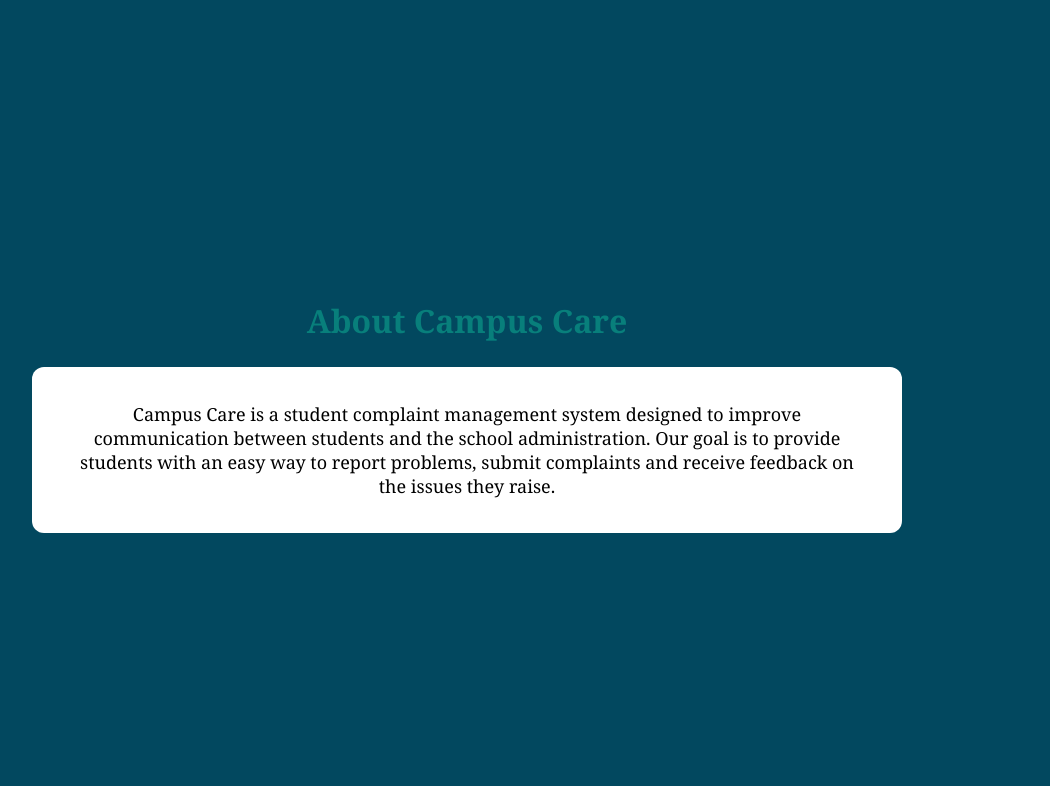
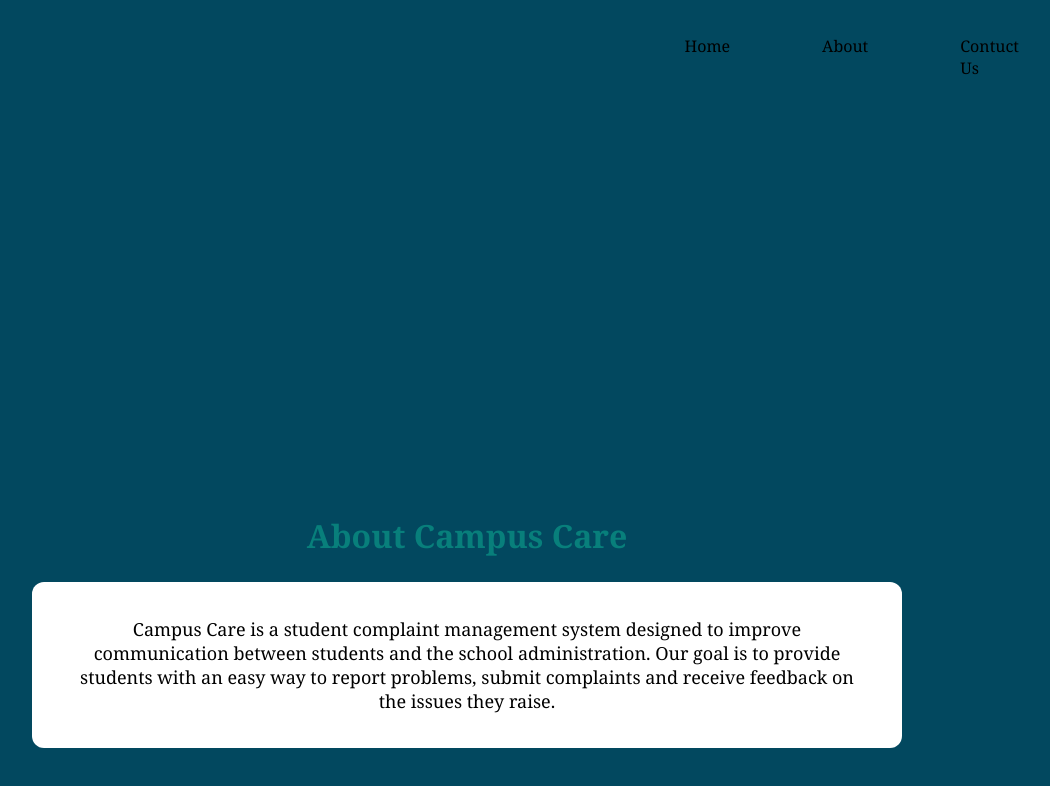
Before and after one commit to stanleykiboi/Campus-care, a plain HTML site: page about.html in a window 1280 px wide. Shown: the whole page, without its empty margins (173-1223 px from the left). Drawn offline with Linux system fonts and the light colour scheme.

```diff
--- a/about.html
+++ b/about.html
@@ -7,9 +7,15 @@
     <link rel="stylesheet" href="style.css">
 </head>
 <body>
-
+    <div>
+<div id="links">
+    <a href="home.html" class="links">Home</a>
+    <a href="about.html" class="links">About</a>
+    <a href="contact.html" class="links">Contuct Us</a>
+</div>
 
     <div>
+
     <h2>About Campus Care</h2>
     <p>
         Campus Care is a student complaint management
@@ -21,5 +27,6 @@
         feedback on the issues they raise.
     </p>
     </div>
+    </div>
 </body>
 </html>
--- a/style.css
+++ b/style.css
@@ -108,21 +108,26 @@ p{
 
 #links{
     color: black;
-    background-color: white;
-    text-decoration: none;
+    background-color: rgb(2, 72, 95);
     margin-left: 75%;
     display: flex;
+    margin-bottom: 50%;
+    gap: 5px;
+
 }
 
 .links{
     color: black;
     display: flex;
+    background-color: rgb(2, 72, 95);
+    text-decoration: none;
+    margin-right: 40%;
+    gap: 5px;
 }
 
 #main-head {
     padding: 150px;
     background-color: #0cd3cc;
-
 }
 
 #main-header {
```
Also changed, not shown: home.html (+2 -5 lines).
